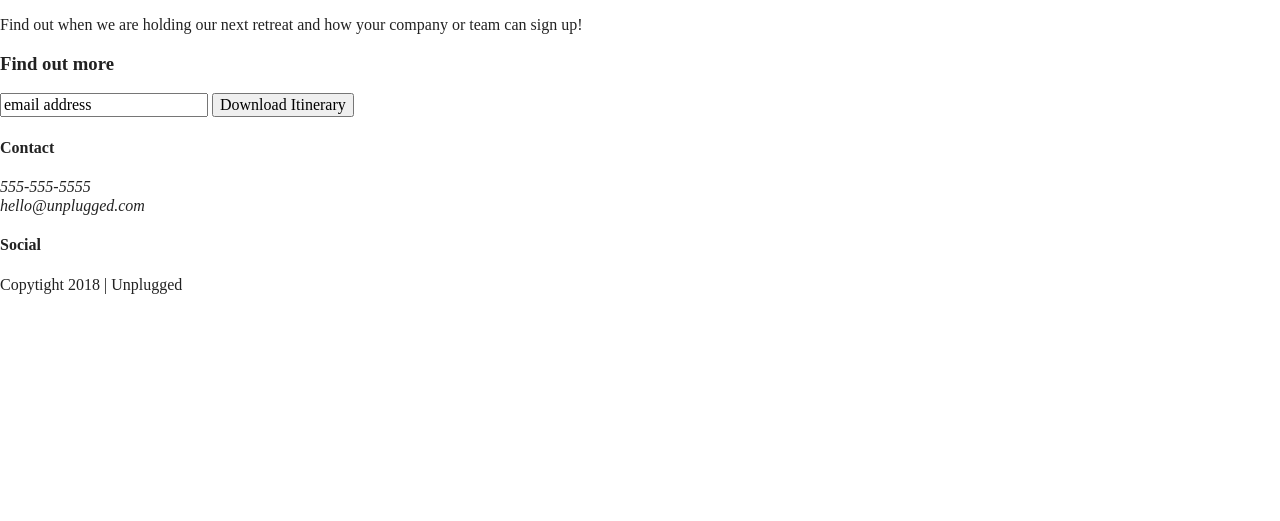
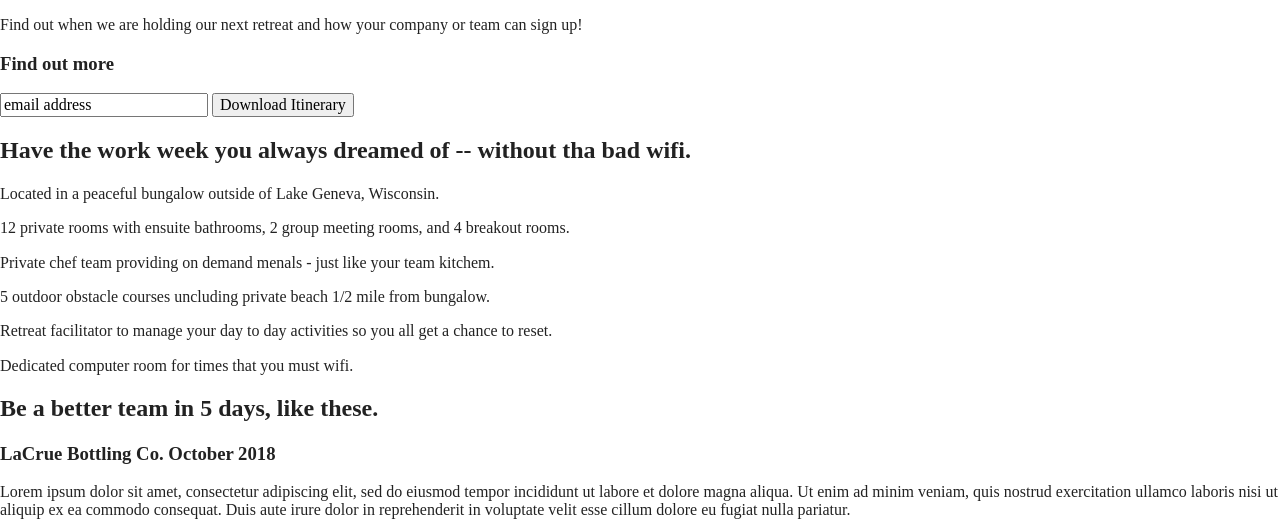
Before and after one commit to sfloriana8/unplugged, a website built with Parcel: page index.html in a window 1280 px wide. Shown: the part 281-802 px from the top of the page. Built offline with nearby package versions, Linux system fonts and the light colour scheme; files whose address does not match are found by name.

Commit message:
updated html code

```diff
--- a/index.html
+++ b/index.html
@@ -59,12 +59,62 @@
         <div class ="form">
           <h3> Find out more</h3>
           <input type="text" name="name" value="email address">
-<input type="button" value="Download Itinerary">
+          <input type="button" value="Download Itinerary">
         </div>
       </div>
-
     </aside>
 
+    <section class="features">
+      <div class="content-wrapper">
+        <h2>Have the work week you always dreamed of -- without tha bad wifi.</h2>
+        <div class="featured-items">
+        <article>
+          <p class="fontawesome-icon"></p>
+          <p class="features-item-description">Located in a peaceful bungalow outside of Lake Geneva, Wisconsin.</p>
+        </article>
+
+        <article>
+          <p class="fontawesome-icon"></p>
+          <p class="features-item-description">12 private rooms with ensuite bathrooms, 2 group meeting rooms, and 4 breakout rooms.</p>
+        </article>
+
+        <article>
+          <p class="fontawesome-icon"></p>
+          <p class="features-item-description">Private chef team providing on demand menals - just like your team kitchem.</p>
+        </article>
+
+        <article>
+          <p class="fontawesome-icon"></p>
+          <p class="features-item-description">5 outdoor obstacle courses uncluding private beach 1/2 mile from bungalow.</p>
+        </article>
+
+        <article>
+          <p class="fontawesome-icon"></p>
+          <p class="features-item-description">Retreat facilitator to manage your day to day activities so you all get a chance to reset.</p>
+        </article>
+
+        <article>
+          <p class="fontawesome-icon"></p>
+          <p class="features-item-description">Dedicated computer room for times that you must wifi.</p>
+        </article>
+      </div>
+      </div>
+    </section>
+
+  <section class="reviews">
+    <div class="content-wrapper">
+      <h2>Be a better team in 5 days, like these.</h2>
+    <article>
+      <div>
+        <h3>LaCrue Bottling Co. October 2018</h3>
+        <p>Lorem ipsum dolor sit amet, consectetur adipiscing elit, sed do eiusmod tempor incididunt ut labore et
+          dolore magna aliqua. Ut enim ad minim veniam, quis nostrud exercitation ullamco laboris nisi ut aliquip
+          ex ea commodo consequat. Duis aute irure dolor in reprehenderit in voluptate velit esse cillum dolore eu
+          fugiat nulla pariatur.</p>
+      </div>
+    </article>
+    </div>
+  </section>
 
 
   </main> <!-- main wrapper-->
@@ -92,7 +142,7 @@
     </div>
 
     <div class="copyright">
-      <p>Copytight 2018 | Unplugged</p>
+      <p>Copyright 2018 | Unplugged</p>
     </div>
 
   </footer>
```
